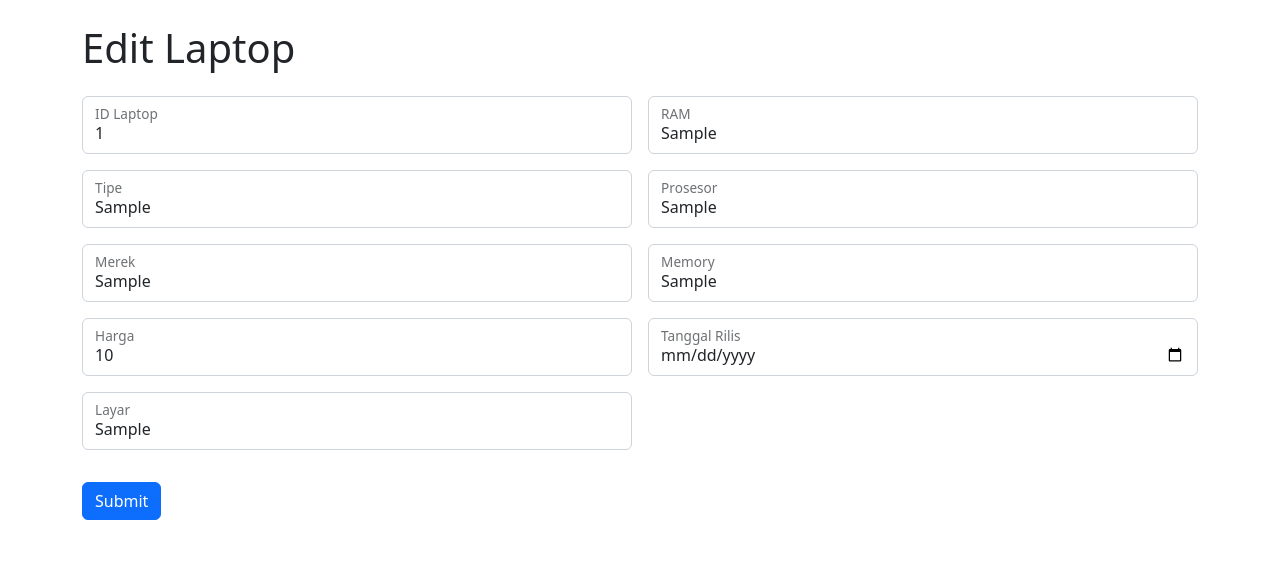
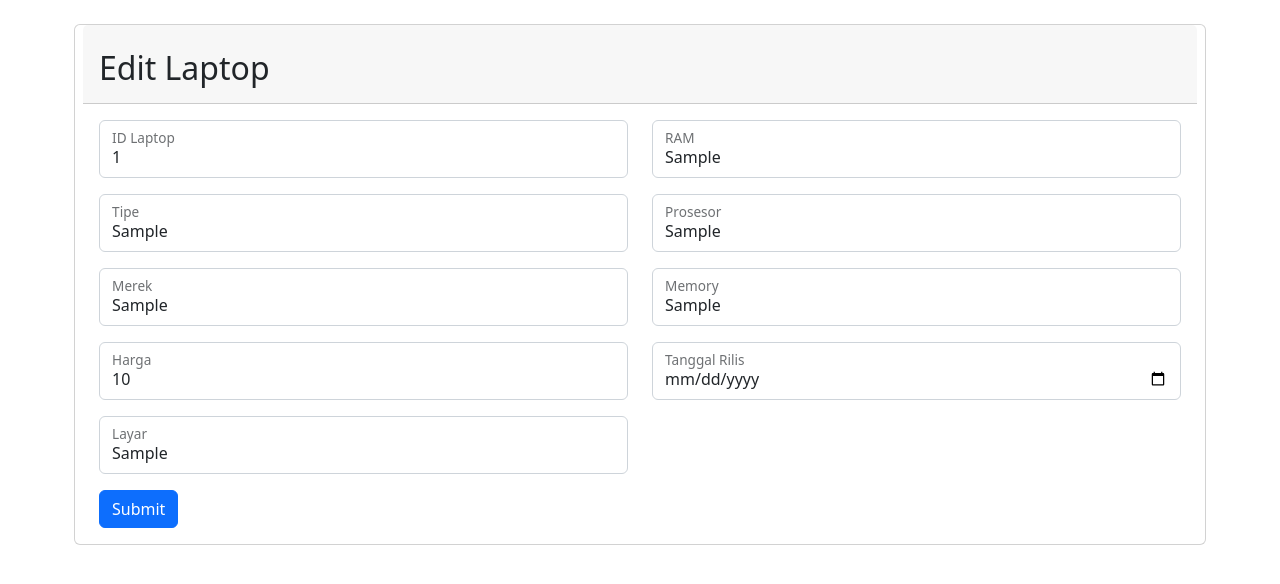
Before and after one commit to aditamaputra3/Digitop, a PHP site: page /viewEditLaptop.php?id_laptop=1 in a window 1280 px wide. Shown: the part 59-643 px from the top of the page. Run offline with PHP 8.4, Linux system fonts and the light colour scheme; the visitor is signed in with stand-in values (Sample User, id 1); tables that the repository leaves empty or names only in its code hold one stand-in row (values such as "Sample post"); some libraries are stand-ins or nearby versions; some web fonts are replaced.

Commit message:
bismilah selesai

```diff
--- a/viewEditLaptop.php
+++ b/viewEditLaptop.php
@@ -17,7 +17,12 @@ $result = mysqli_query($koneksi, $query);
   <div class="container mt-4">
     <?php while ($row = mysqli_fetch_assoc($result)) : ?>
       <form action="actionEditLaptop.php" method="POST" class="row g-3">
-      <h1 class="mt-3">Edit Laptop</h1>
+        <div class="card">
+          <div class="card-header">
+            <h2 class="mt-3">Edit Laptop</h2>
+          </div>
+          <div class="card-body">
+            <div class="row">
               <div class="col">
                 <div class="form-floating mb-3">
                   <input name="id_laptop" class="form-control" value="<?php echo $row['id_laptop'] ?>" type="text" readonly />
@@ -65,9 +70,13 @@ $result = mysqli_query($koneksi, $query);
                   <label for="tanggal_rilis" class="form-label">Tanggal Rilis</label>
                 </div>
               </div>
+            </div>
             <div>
-          <button action="submit" class="btn btn-primary">Submit</button>
+              <button type="submit" class="btn btn-primary">Submit</button>
             </div>
+          </div>
+        </div>
+
       </form>
     <?php endwhile; ?>
   </div>
```
Also changed, not shown: viewEditSuplier.php (+8 -1 lines), viewSuplier.php (indentation only). Lines whose indentation alone changed are shown as unchanged.
